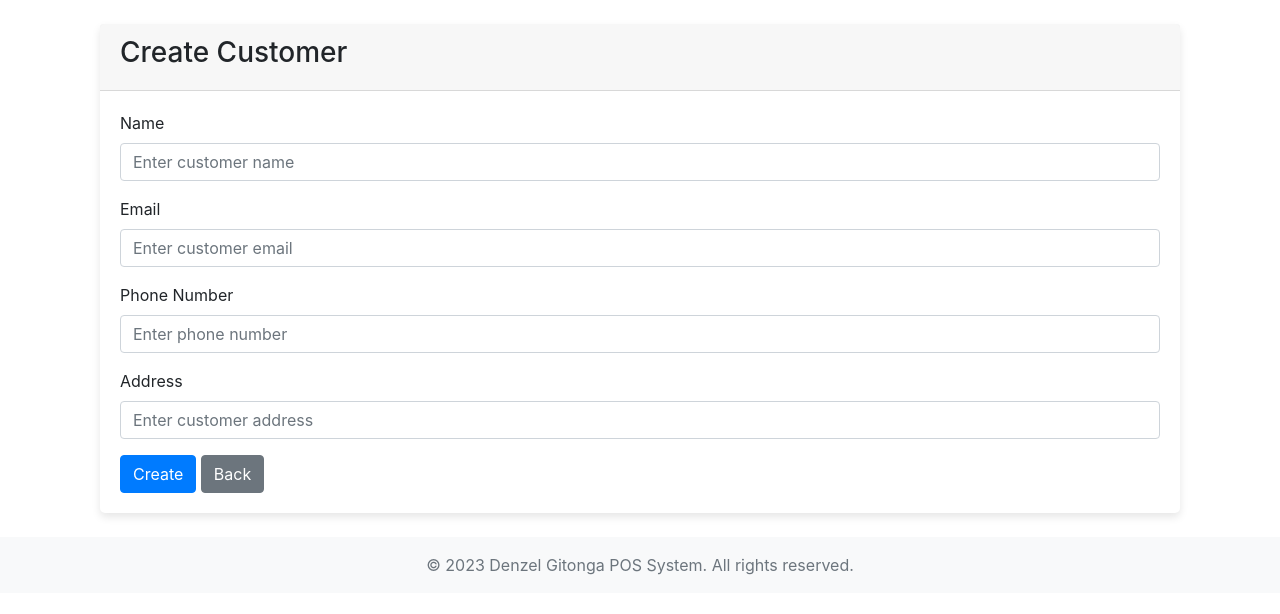
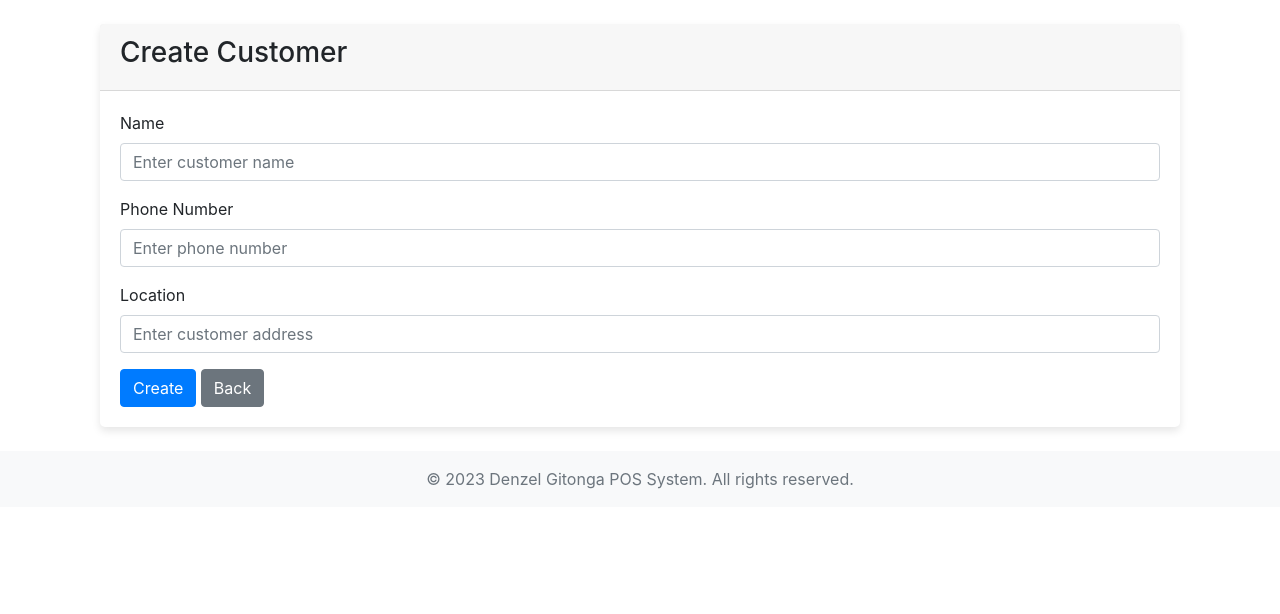
Before and after one commit to DenzelGitonga007/clarionpos, a Django app: page /inventory/customer/create/ in a window 1280 px wide. Shown: the part 66-680 px from the top of the page. Run offline with Django 4.2, Linux system fonts and the light colour scheme; the first user in the database is signed in; some libraries are stand-ins or nearby versions.

Commit message:
customer crud correction

```diff
--- a/inventory/admin.py
+++ b/inventory/admin.py
@@ -36,8 +36,8 @@ class StockAdmin(admin.ModelAdmin):
 
 
 class CustomerAdmin(admin.ModelAdmin):
-    list_display = ['name', 'email', 'phone_number']
-    search_fields = ['name', 'email', 'phone_number']
+    list_display = ['name', 'phone_number', 'location']
+    search_fields = ['name', 'phone_number', 'location']
 
 class PaymentMethodAdmin(admin.ModelAdmin):
     list_display = ['name',]
--- a/inventory/models.py
+++ b/inventory/models.py
@@ -50,9 +50,8 @@ class Stock(models.Model):
 
 class Customer(models.Model):
     name = models.CharField(max_length=255)
-    email = models.EmailField()
     phone_number = models.CharField(max_length=20)
-    address = models.CharField(max_length=255)
+    location = models.CharField(max_length=255)
 
     def __str__(self):
         return self.name
--- a/templates/inventory/customers.html
+++ b/templates/inventory/customers.html
@@ -47,9 +47,8 @@
                     <thead class="thead-light">
                         <tr>
                             <th>Name</th>
-                            <th>Email</th>
                             <th>Phone Number</th>
-                            <th>Address</th>
+                            <th>Location</th>
                             <th>Actions</th>
                         </tr>
                     </thead>
@@ -57,9 +56,8 @@
                         {% for customer in customers %}
                         <tr>
                             <td>{{ customer.name }}</td>
-                            <td>{{ customer.email }}</td>
                             <td>{{ customer.phone_number }}</td>
-                            <td>{{ customer.address }}</td>
+                            <td>{{ customer.location }}</td>
                             <td>
                               <div class="btn-group">
                                   <a class="btn btn-primary mr-2 rounded" href="{% url 'inventory:customers_detail' customer.id %}">Detail</a>
--- a/templates/inventory/customers_create.html
+++ b/templates/inventory/customers_create.html
@@ -29,26 +29,30 @@
         </div>
         <div class="card-body">
             <form method="POST" action="">
+                <!-- Form errors -->
+                {% if form.errors %}
+                <div class="alert alert-danger">
+                    {% for error in form.errors %}
+                        <strong>Error in creating the customer</strong><br>Please try again
+                    {% endfor %}
+                </div>
+                {% endif %}
+                <!-- End of form errors -->
                 {% csrf_token %}
                 <!-- Name -->
                 <div class="form-group">
                     <label for="name">Name</label>
                     <input type="text" class="form-control" id="name" name="name" placeholder="Enter customer name" required>
                 </div>
-                <!-- Email -->
-                <div class="form-group">
-                    <label for="email">Email</label>
-                    <input type="email" class="form-control" id="name" name="email" placeholder="Enter customer email" required>
-                </div>
                 <!-- Phone number -->
                 <div class="form-group">
                     <label for="phone_number">Phone Number</label>
-                    <input type="tel" class="form-control" id="name" name="phone_number" placeholder="Enter phone number" required>
+                    <input type="tel" class="form-control" id="phone_number" name="phone_number" placeholder="Enter phone number" required>
                 </div>
-                <!-- Address -->
+                <!-- Location -->
                 <div class="form-group">
-                    <label for="name">Address</label>
-                    <input type="" class="form-control" id="name" name="address" placeholder="Enter customer address" required>
+                    <label for="name">Location</label>
+                    <input type="" class="form-control" id="location" name="location" placeholder="Enter customer address" required>
                 </div>
                 <button type="submit" class="btn btn-primary">Create</button>
                 <a href="{% url 'inventory:customers_list' %}" class="btn btn-secondary">Back</a>
--- a/templates/inventory/customers_detail.html
+++ b/templates/inventory/customers_detail.html
@@ -32,9 +32,8 @@
               </div>
               <div class="card-body">
                 <p><strong>Name:</strong> {{ customer.name }}</p>
-                <p><strong>Email:</strong> {{ customer.email }}</p>
                 <p><strong>Phone Number:</strong> {{ customer.phone_number }}</p>
-                <p><strong>Address:</strong> {{ customer.address }}</p>
+                <p><strong>Location:</strong> {{ customer.location }}</p>
               </div>
             </div>
           </div>
```
Also changed, not shown: templates/inventory/customers_update.html (+12 -8 lines), inventory/migrations/0007_auto_20230816_1135.py (added).
